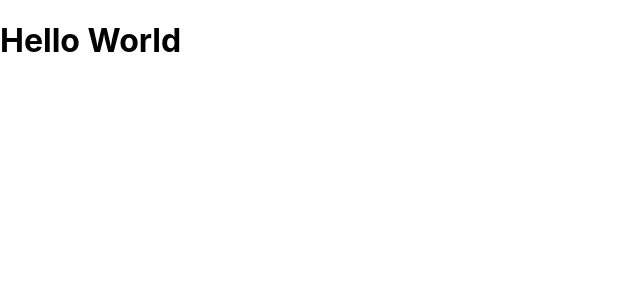
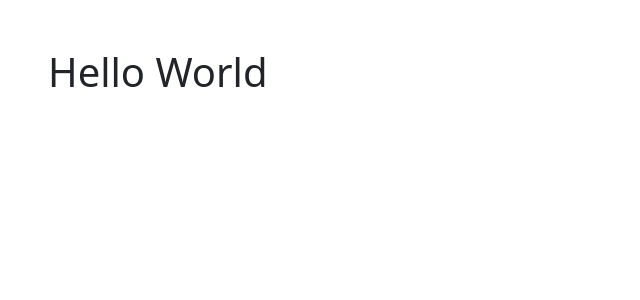
Before and after one commit to kobinarth-panchalingam/Airline-Reservation-System, a React (Create React App) app in the folder client/: page / in a window 1280 px wide. Shown: the top 300 px of the page, without its empty margins (0-640 px from the left). Built offline with nearby package versions, Linux system fonts and the light colour scheme.

Commit message:
bootstrap added

```diff
--- a/client/package.json
+++ b/client/package.json
@@ -6,6 +6,7 @@
     "@testing-library/jest-dom": "^5.16.5",
     "@testing-library/react": "^13.4.0",
     "@testing-library/user-event": "^13.5.0",
+    "bootstrap": "^5.2.3",
     "react": "^18.2.0",
     "react-dom": "^18.2.0",
     "react-scripts": "5.0.1",
--- a/client/src/App.js
+++ b/client/src/App.js
@@ -1,9 +1,10 @@
 import "./App.css";
+import "bootstrap/dist/css/bootstrap.css";
 
 function App() {
   return (
     <div className="App">
-      <h1>Hello World</h1>
+      <h1 className="m-5">Hello World</h1>
     </div>
   );
 }
```
Also changed, not shown: 1 other file (tests, documents, lock files or other folders).
